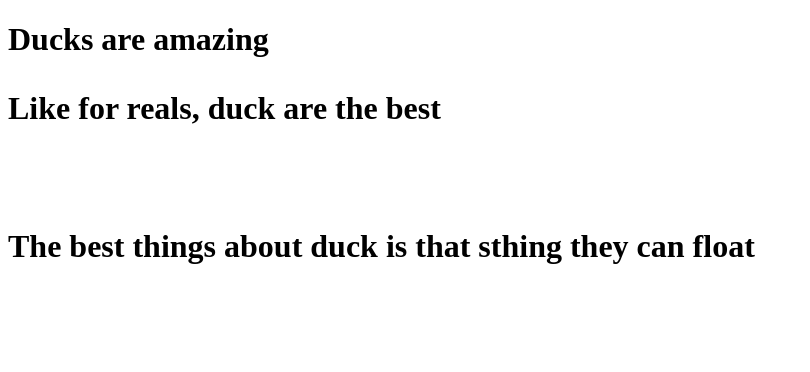
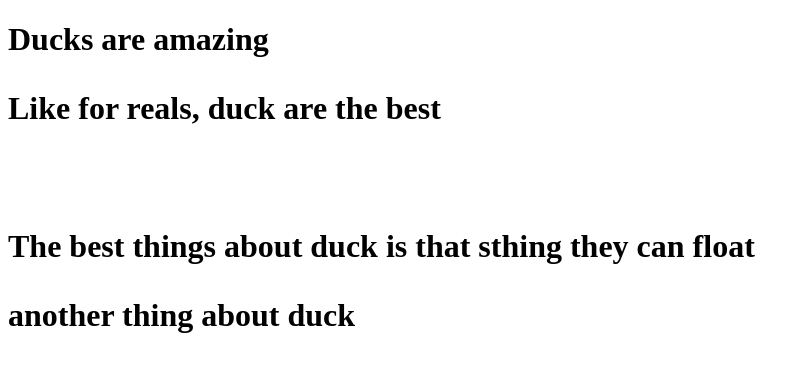
Before and after one commit to seblewengale/duck_example, a plain HTML site: page index.html in a window 1280 px wide. Shown: the whole page, without its empty margins (0-810 px from the left). Drawn offline with Linux system fonts and the light colour scheme.

```diff
--- a/index.html
+++ b/index.html
@@ -8,6 +8,7 @@
     <p>Like for reals, duck are the best</p>
     <br>
     <p> The best things about duck is that sthing they can float </p>
+    <p> another thing about duck</p>
 
   </body>
   </html>
```
